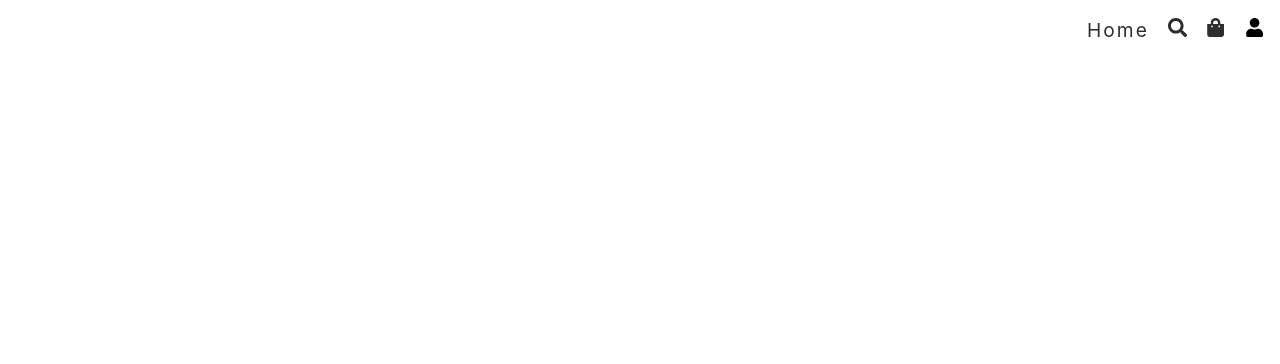
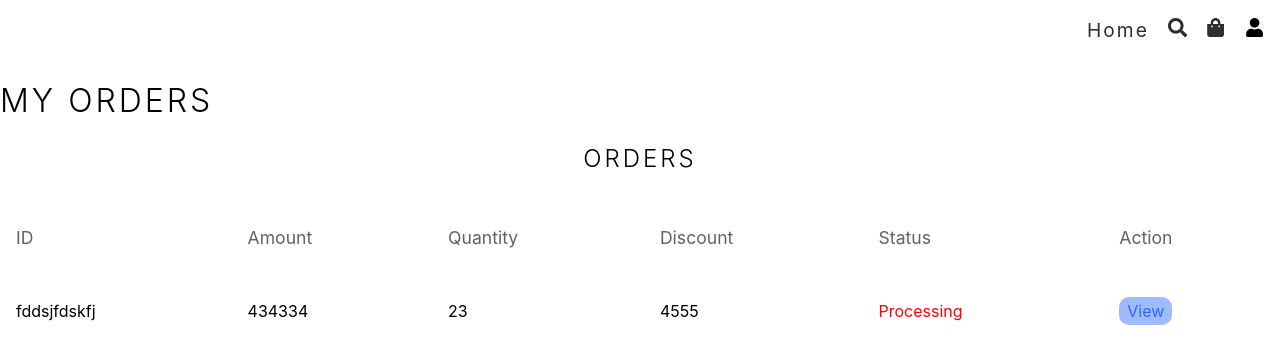
Before and after one commit to rakib13x/gearify-client-side, a React (Vite) app: page /orders in a window 1280 px wide. Before the commit this address had no page. Shown: the top 364 px of the page. Built offline with nearby package versions, Linux system fonts and the light colour scheme.

Commit message:
orders and order-details page ui added

```diff
--- a/src/App.tsx
+++ b/src/App.tsx
@@ -9,6 +9,8 @@
 const Search = lazy(() => import("./pages/search"));
 const Cart = lazy(() => import("./pages/cart"));
 const Shipping = lazy(() => import("./pages/Shipping"));
+const Orders = lazy(() => import("./pages/Orders"));
+const OrdersDetails = lazy(() => import("./pages/Orders-Details"));
 
 const Login = lazy(() => import("./pages/Login"));
 
@@ -46,6 +48,8 @@
           {/* Logged In User */}
           <Route>
             <Route path="/shipping" element={<Shipping />} />
+            <Route path="/orders" element={<Orders />} />
+            <Route path="/order/:id" element={<OrdersDetails />} />
           </Route>
 
           {/* Admin Routes */}
--- /dev/null
+++ b/src/pages/Orders-Details.tsx
@@ -0,0 +1,5 @@
+const OrdersDetails = () => {
+  return <div>Orders-Details</div>;
+};
+
+export default OrdersDetails;
--- /dev/null
+++ b/src/pages/Orders.tsx
@@ -0,0 +1,68 @@
+import { ReactElement, useState } from "react";
+import TableHOC from "../components/admin/TableHOC";
+import { Column } from "react-table";
+import { Link } from "react-router-dom";
+
+type DataType = {
+  _id: string;
+  amount: number;
+  quantity: number;
+  discount: number;
+  status: ReactElement;
+  action: ReactElement;
+};
+
+const column: Column<DataType>[] = [
+  {
+    Header: "ID",
+    accessor: "_id",
+  },
+  {
+    Header: "Amount",
+    accessor: "amount",
+  },
+  {
+    Header: "Quantity",
+    accessor: "quantity",
+  },
+  {
+    Header: "Discount",
+    accessor: "discount",
+  },
+  {
+    Header: "Status",
+    accessor: "status",
+  },
+  {
+    Header: "Action",
+    accessor: "action",
+  },
+];
+const Orders = () => {
+  const [rows] = useState<DataType[]>([
+    {
+      _id: "fddsjfdskfj",
+      amount: 434334,
+      quantity: 23,
+      discount: 4555,
+      status: <span className="red">Processing</span>,
+      action: <Link to={`/order/fddsjfdskfj`}>View</Link>,
+    },
+  ]);
+  const Table = TableHOC<DataType>(
+    column,
+    rows,
+    "dashboard-product-box",
+    "Orders",
+    rows.length > 6
+  )();
+
+  return (
+    <div className="container">
+      <h1>My Orders</h1>
+      {Table}
+    </div>
+  );
+};
+
+export default Orders;
```
